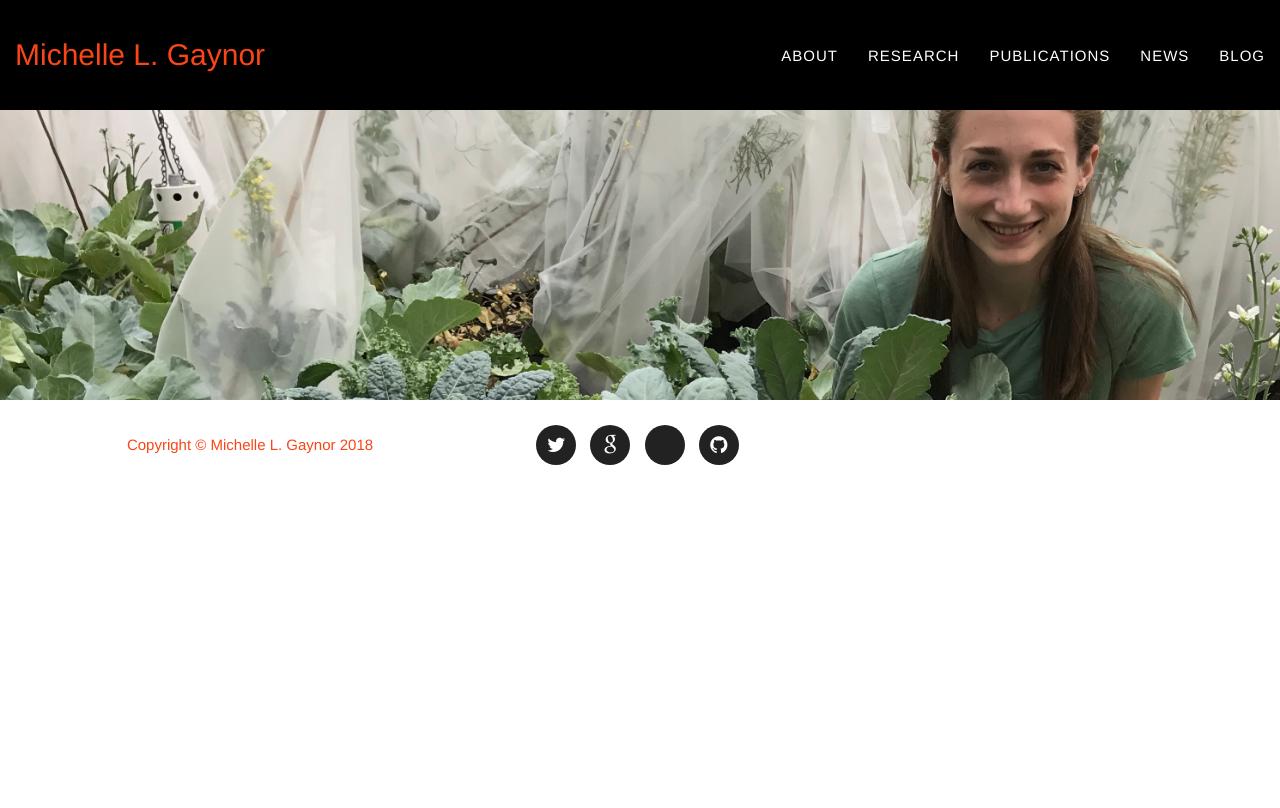
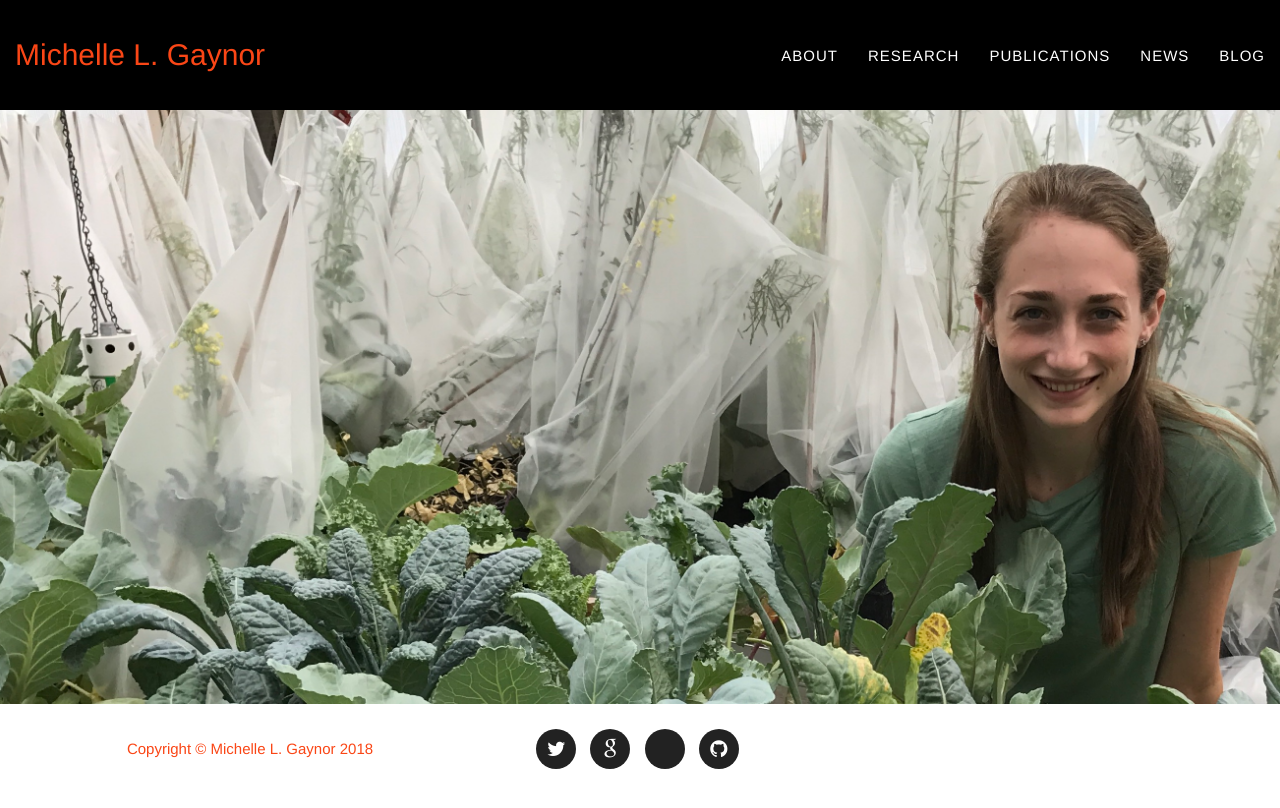
Before and after one commit to mgaynor1/mgaynor1.github.io, a Jekyll site: the page built from index.html, in a window 1280 px wide. Shown: the top 808 px of the page. Built offline with Jekyll 4.4.1, drawn with Linux system fonts in a browser that asks for light colours.

Commit message:
header fix

```diff
--- a/_includes/header.html
+++ b/_includes/header.html
@@ -39,8 +39,8 @@
         <!-- /.container-fluid -->
     </nav>
     <!-- Header -->
-    <header style="background-image: url('{{ site.baseurl }}/img/header-bg.jpg'); max-height: 600px; min-height:200px; padding-top: 200px;">
-        	<div class="container-fluid" style="max-height: 600px; min-height:200px; padding-top: 200px;">
+    <header style="background-image: url('{{ site.baseurl }}/img/header-bg.jpg');  background-size: cover; -webkit-background-size: cover; -moz-background-size: cover; -o-background-size: cover; padding: 5%;">
+        	<div class="container-fluid" style="padding-top: 50%;">
         	</div>
     </header>
 
```
